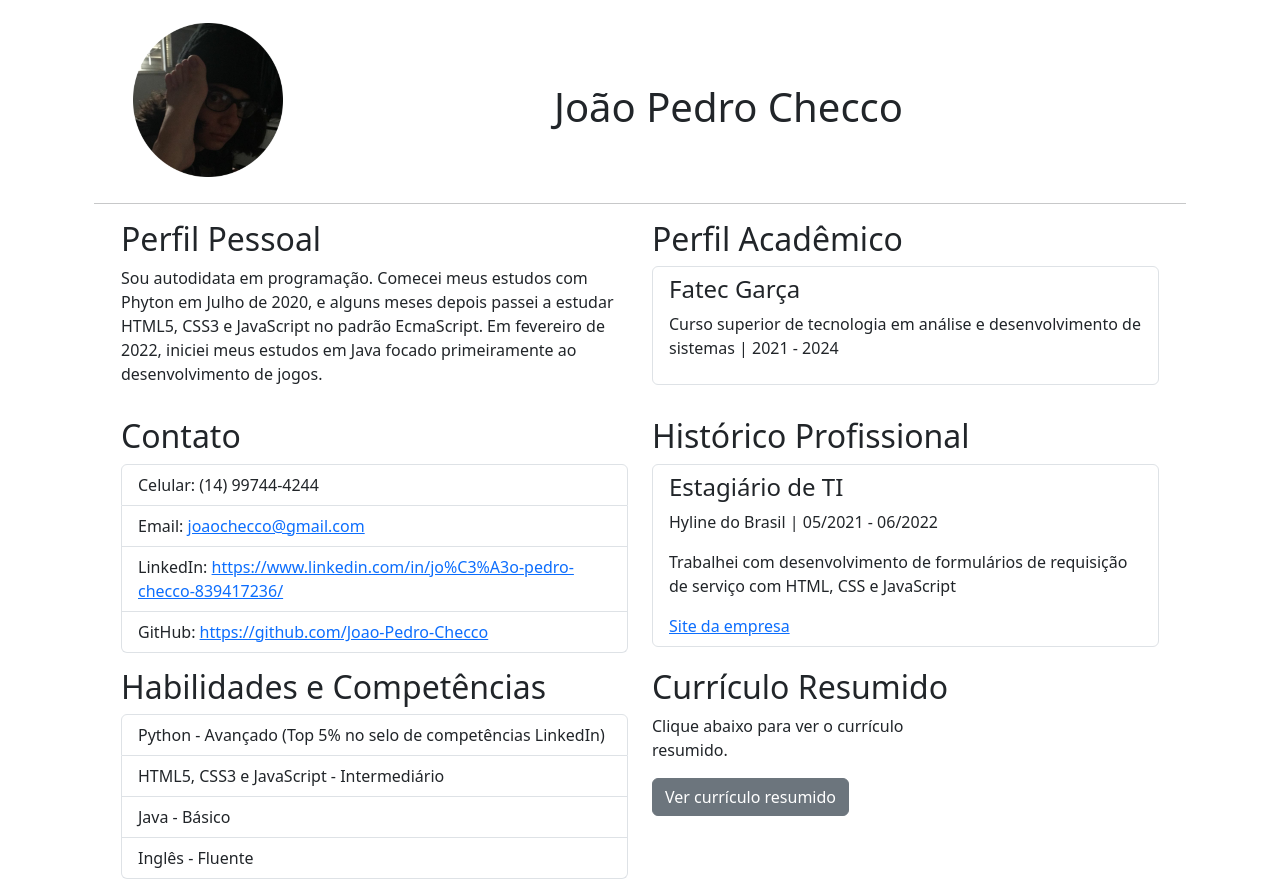
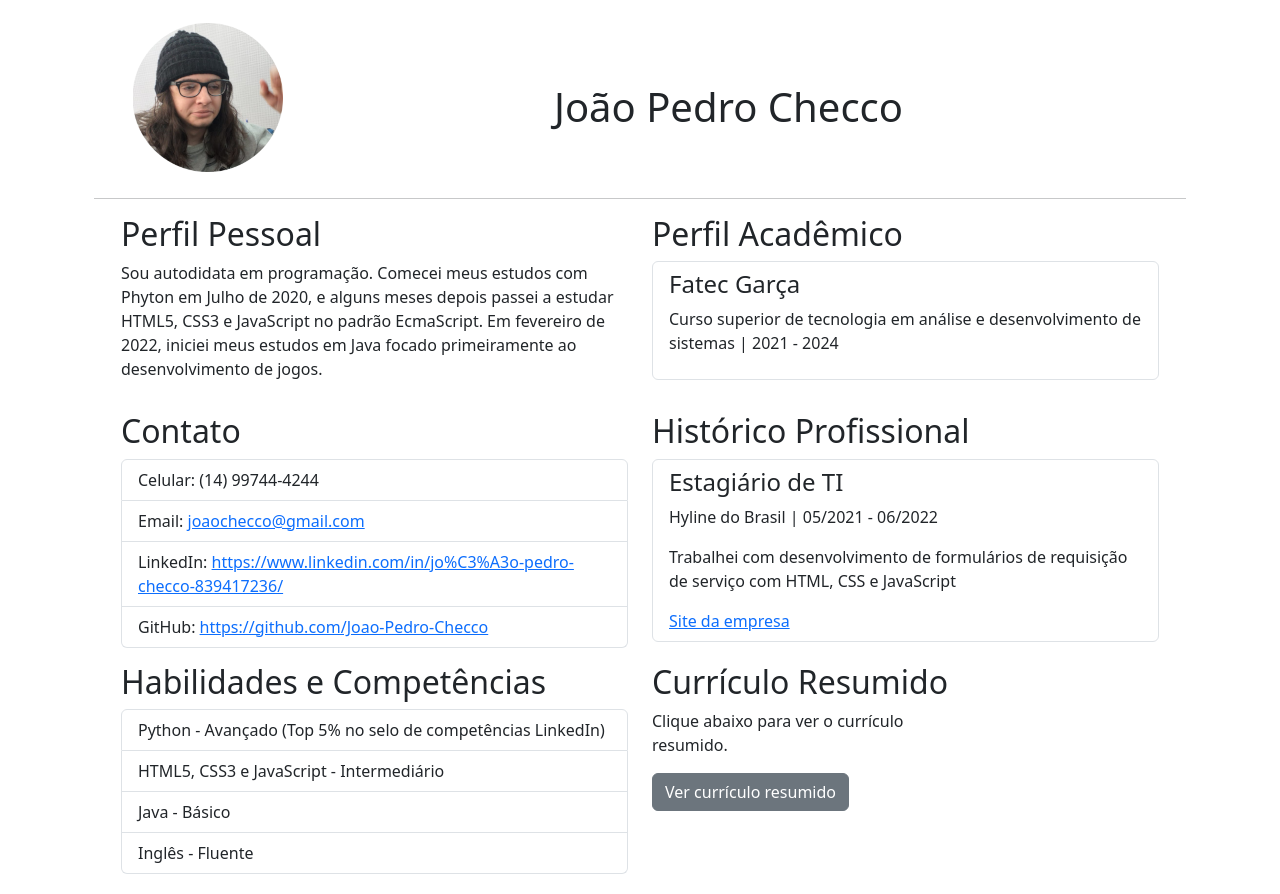
Before and after one commit to Joao-Pedro-Checco/trabalho-curriculo-dev_web, a plain HTML site: page index.html in a window 1280 px wide. Drawn offline with nearby package versions, Linux system fonts and the light colour scheme.

Commit message:
mudanças na pasta assets

```diff
--- a/index.html
+++ b/index.html
@@ -14,7 +14,7 @@
 
         <div class="row g-2 perfil">
             <div class="col-2">
-                <img src="assets/images/foto-1.png" alt="foto de perfil" class="img-fluid foto">
+                <img src="assets/images/foto.png" alt="foto de perfil" class="img-fluid foto">
             </div>
             <div class="col text-center">
                 <h1 class="nome">João Pedro Checco</h1>
```
Also changed, not shown: resumo.html (+1 -1 lines), assets/images/foto-1.jpeg (deleted), assets/images/foto-1.png (deleted), assets/images/foto-2.jpeg (deleted), assets/images/foto.png (renamed from assets/images/foto-2.png).
